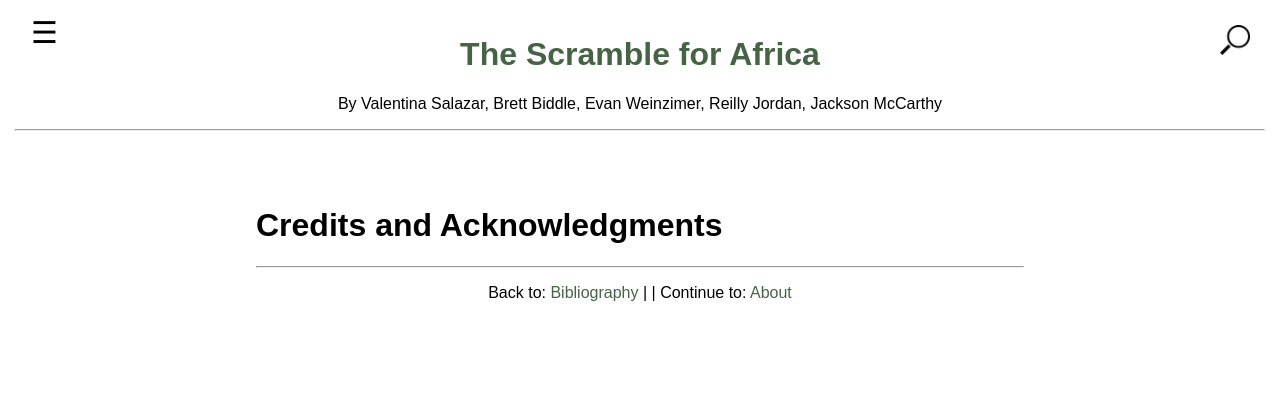
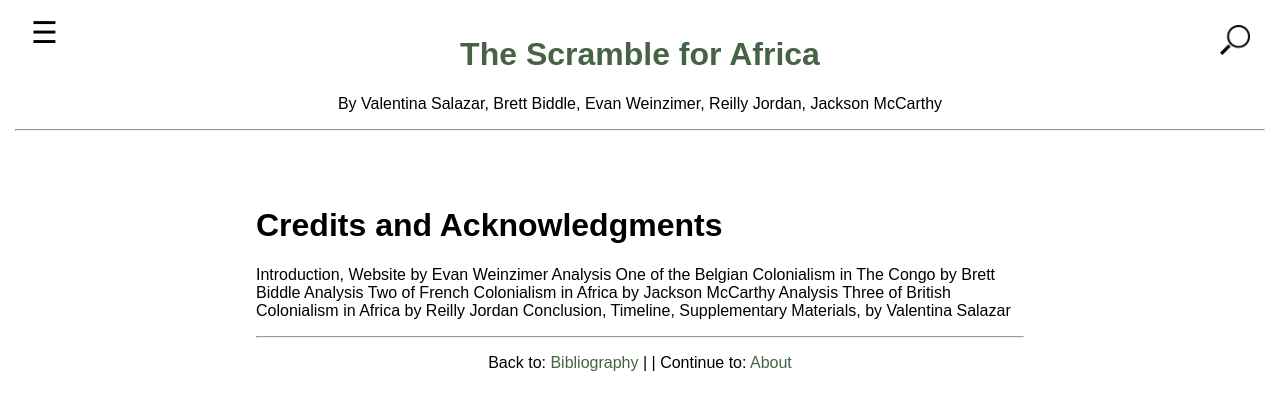
Before and after one commit to ebwgit/Weinzimer-Evan-EUH3205, a Jekyll site: the page built from 006_credits_acknowledgments.md, in a window 1280 px wide. Shown: the top 410 px of the page. Built offline with Jekyll 4.4.1, drawn with Linux system fonts in a browser that asks for light colours.

Commit message:
Update 006_credits_acknowledgments.md

```diff
--- a/006_credits_acknowledgments.md
+++ b/006_credits_acknowledgments.md
@@ -5,3 +5,8 @@ number: 6
 ---
 
 # Credits and Acknowledgments
+Introduction, Website by Evan Weinzimer
+Analysis One of the Belgian Colonialism in The Congo by Brett Biddle
+Analysis Two of French Colonialism in Africa by Jackson McCarthy
+Analysis Three of British Colonialism in Africa by Reilly Jordan
+Conclusion, Timeline, Supplementary Materials, by Valentina Salazar
```
